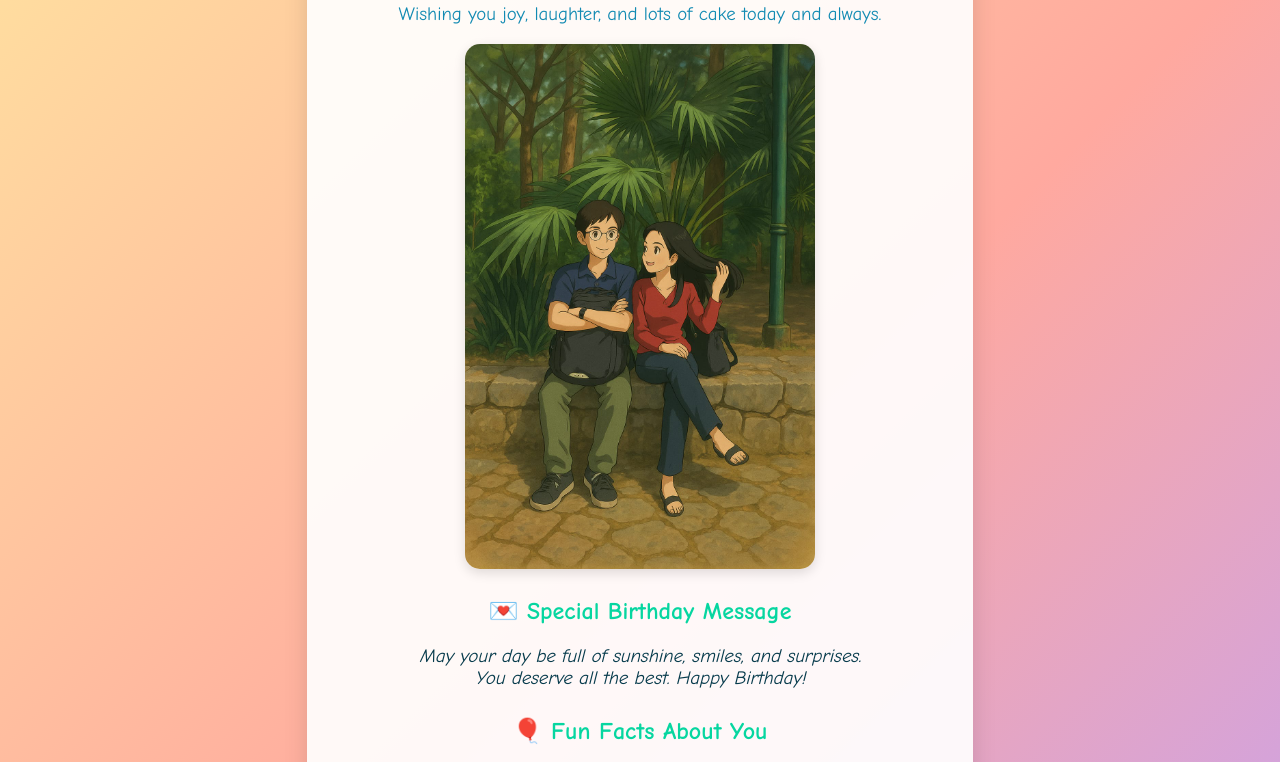
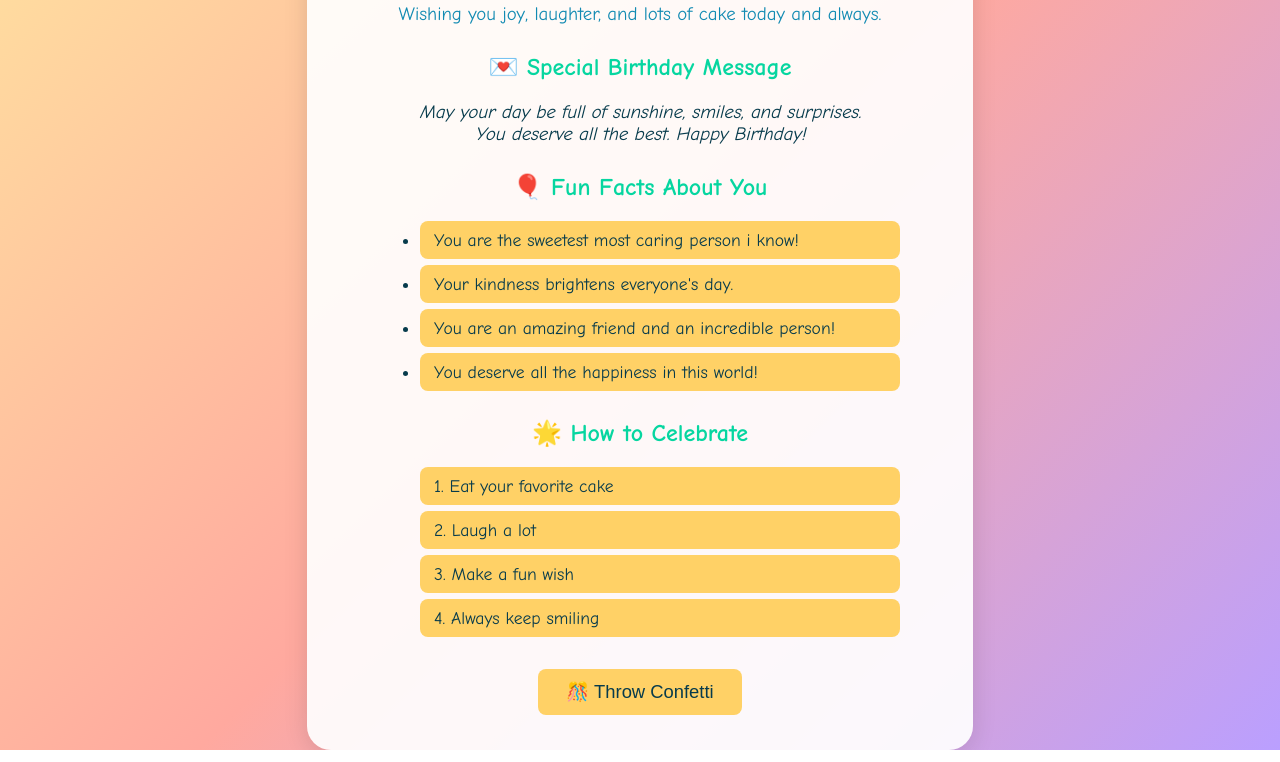
Before and after one commit to Manvendra-S/birthday, a plain HTML site: page index.html in a window 1280 px wide. Shown: the part 134-896 px from the top of the page. Drawn offline with Linux system fonts and the light colour scheme.

Commit message:
Update index.html

```diff
--- a/index.html
+++ b/index.html
@@ -11,7 +11,7 @@
     <h1>🎉 Happy Birthday Dear ! 🎂</h1>
     <p>Wishing you joy, laughter, and lots of cake today and always.</p>
 
-    <img src="one.jpeg" alt="Birthday" class="local-image">
+<!--     <img src="one.jpeg" alt="Birthday" class="local-image"> -->
 
 
     <h2>💌 Special Birthday Message</h2>
```
